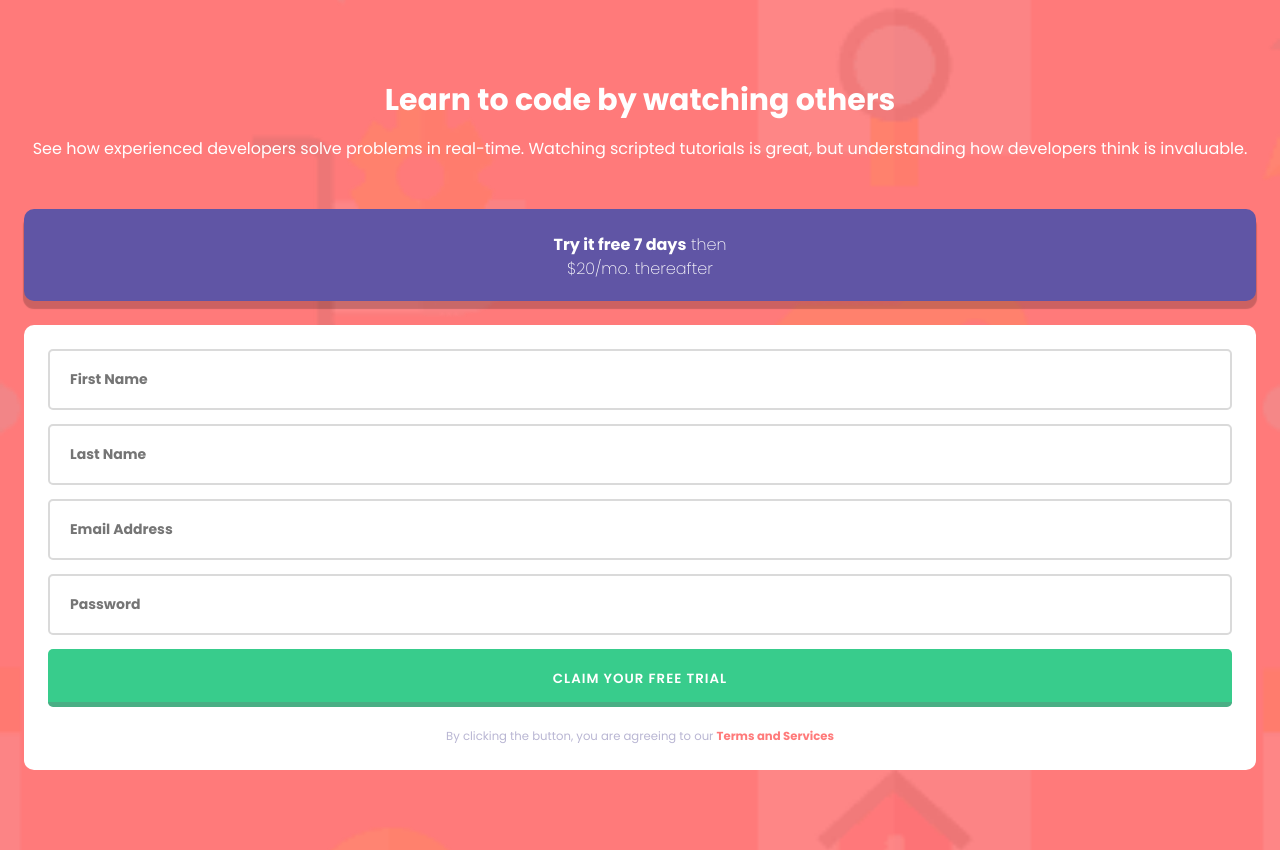
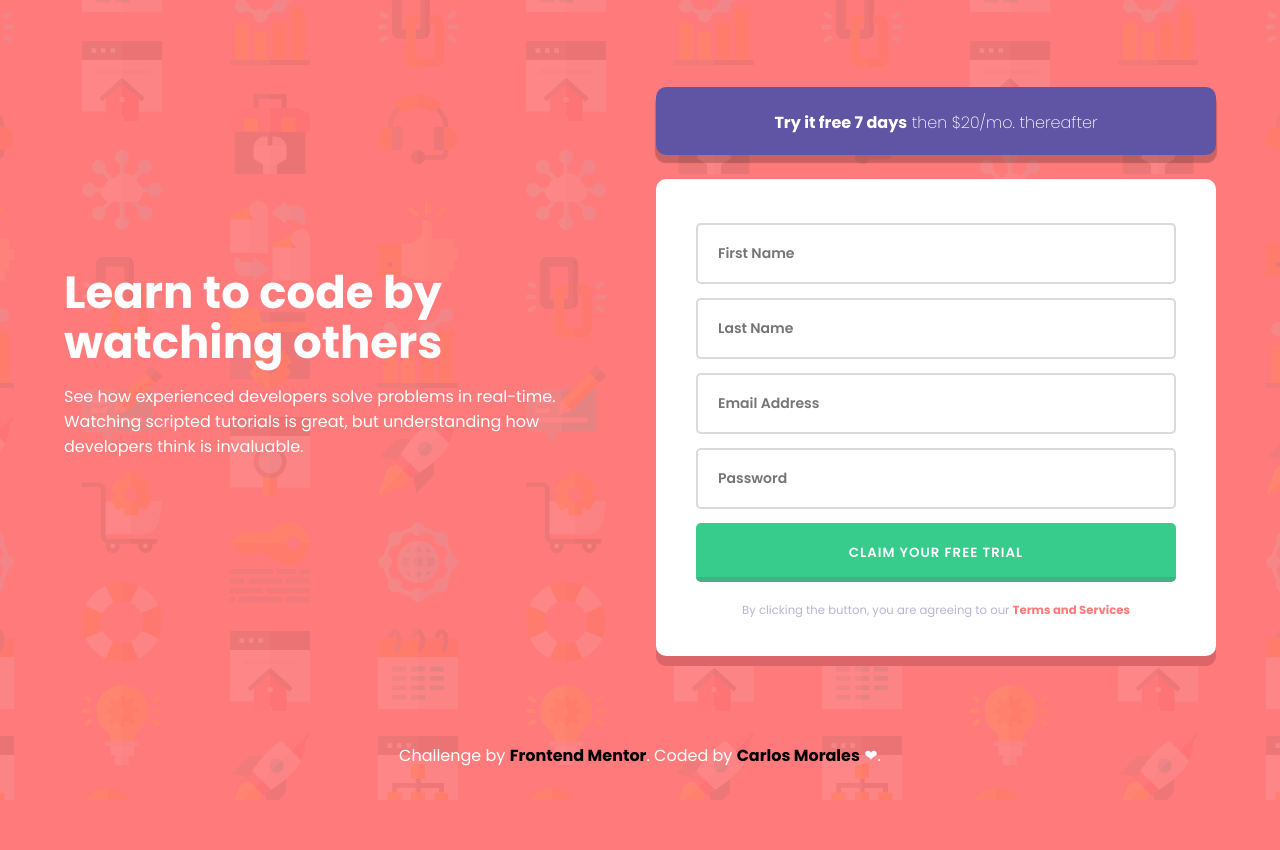
Before and after one commit to cjosue15/sign-up-form, a plain HTML site: page index.html in a window 1280 px wide. After the commit the page ends 800 px from the top, so only its background shows below. Drawn offline with Linux system fonts and the light colour scheme.

Commit message:
desktop design ok

```diff
--- a/index.html
+++ b/index.html
@@ -10,15 +10,9 @@
         <link rel="stylesheet" href="./style.css" />
 
         <title>Frontend Mentor | Sign up form</title>
-
-        <!-- Feel free to remove these styles or customise in your own stylesheet 👍 -->
-        <!-- <style>
-    .attribution { font-size: 11px; text-align: center; }
-    .attribution a { color: hsl(228, 45%, 44%); }
-  </style> -->
     </head>
     <body>
-        <div class="container">
+        <div id="main" class="container">
             <div class="form-wrapper">
                 <div class="info">
                     <h1>Learn to code by watching others</h1>
@@ -28,18 +22,18 @@
                     <button class="btn-free">
                         <span><b>Try it free 7 days</b> then $20/mo. thereafter</span>
                     </button>
-                    <form action="">
+                    <form>
                         <div class="form-control">
-                            <input type="text" placeholder="First Name" />
+                            <input type="text" placeholder="First Name" autocomplete="nope" />
                         </div>
                         <div class="form-control">
-                            <input type="text" placeholder="Last Name" />
+                            <input type="text" placeholder="Last Name" autocomplete="nope" />
                         </div>
                         <div class="form-control">
-                            <input type="email" placeholder="Email Address" />
+                            <input type="email" placeholder="Email Address" autocomplete="nope" />
                         </div>
                         <div class="form-control">
-                            <input type="password" placeholder="Password" name="Password" id="password" />
+                            <input type="password" placeholder="Password" name="Password" id="password" autocomplete="nope" />
                         </div>
 
                         <button class="submit-form">Claim your free trial</button>
@@ -50,11 +44,12 @@
                 </div>
             </div>
         </div>
-
-        <!-- <footer>
-            <p class="attribution">
-                Challenge by <a href="https://www.frontendmentor.io?ref=challenge" target="_blank">Frontend Mentor</a>. Coded by <a href="#">Your Name Here</a>.
-            </p>
-        </footer> -->
+        <footer>
+            <div class="container">
+                <p class="attribution">
+                    Challenge by <a href="https://www.frontendmentor.io?ref=challenge" target="_blank">Frontend Mentor</a>. Coded by <a href="#">Carlos Morales</a> ❤.
+                </p>
+            </div>
+        </footer>
     </body>
 </html>
--- a/style.css
+++ b/style.css
@@ -28,6 +28,10 @@ body {
     min-height: 100vh;
     margin: 0;
     padding: 0;
+    display: flex;
+    flex-direction: column;
+    justify-content: center;
+    align-items: center;
 }
 
 h1 {
@@ -38,9 +42,14 @@ a {
     text-decoration: none;
 }
 
+#main {
+    flex: 1;
+    display: flex;
+    align-items: center;
+}
+
 .container {
     width: 100%;
-    max-width: 1400px;
     margin: 0 auto;
     padding: 0 1.5em;
 }
@@ -70,6 +79,7 @@ form {
     background: #fff;
     padding: 1.5em;
     border-radius: 10px;
+    box-shadow: 0px 10px 0px 0px #dc6569;
 }
 
 form input {
@@ -79,11 +89,12 @@ form input {
     margin-bottom: 1em;
     border-radius: 5px;
     width: 100%;
-    font-weight: 700;
+    font-weight: 600;
 }
 
 input:focus {
     outline: none;
+    border: 2px solid #a0a0a0;
 }
 
 .submit-form {
@@ -132,6 +143,78 @@ input:focus {
     font-weight: 700;
 }
 
-button:outline {
+button:focus {
     outline: none;
 }
+
+footer {
+    width: 100%;
+    text-align: center;
+    padding-bottom: 2em;
+}
+
+footer p {
+    margin: 0;
+    color: #fff;
+}
+
+footer a {
+    color: #000;
+    font-weight: 700;
+}
+
+@media only screen and (min-width: 550px) {
+    .container {
+        max-width: 600px;
+    }
+}
+
+@media only screen and (min-width: 1024px) {
+    body {
+        background-image: url(./images/bg-intro-desktop.png);
+    }
+
+    .container {
+        max-width: 991px;
+    }
+
+    .btn-free span {
+        width: 100%;
+    }
+
+    .form-wrapper {
+        grid-template-columns: 1fr 1fr;
+        align-items: center;
+    }
+
+    form {
+        padding: 2.8em 2.5em 2.25em;
+    }
+
+    .info {
+        text-align: left;
+    }
+
+    .info h1 {
+        font-size: 40px;
+        line-height: 45px;
+        padding-right: 4em;
+    }
+
+    .info p {
+        font-weight: 400;
+        padding-right: 4em;
+    }
+}
+
+@media only screen and (min-width: 1200px) {
+    .container {
+        width: 100%;
+        max-width: 1200px;
+    }
+
+    .info h1 {
+        font-size: 45px;
+        line-height: 50px;
+    }
+}
```
